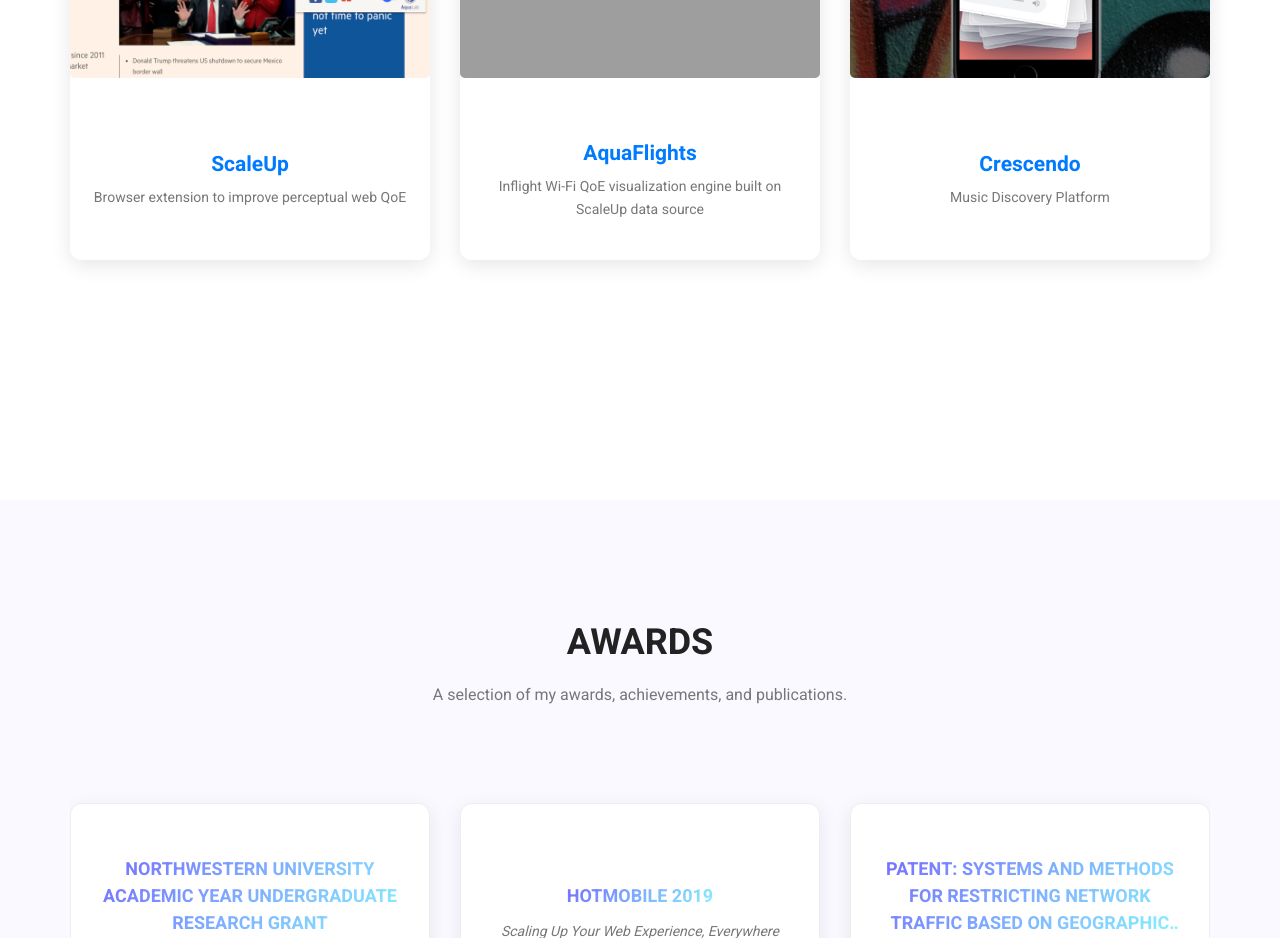
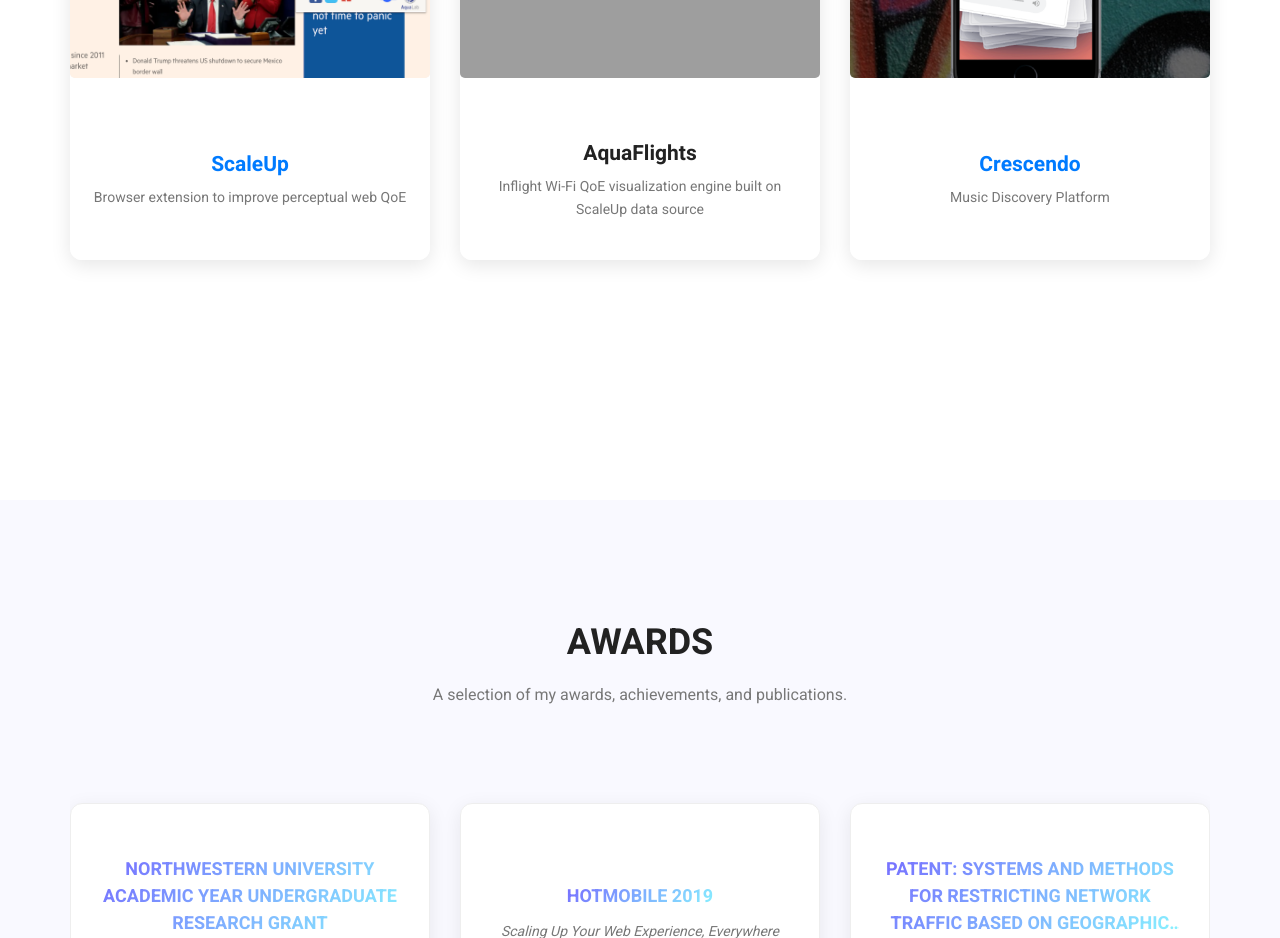
Before and after one commit to rhbelson/rhbelson.github.io, a plain HTML site: page index.html in a window 1280 px wide. Shown: the part 4140-5078 px from the top of the page. Drawn offline with Linux system fonts and the light colour scheme; grey boxes are pictures that could not be loaded.

Commit message:
Remove link from AquaFlights title

```diff
--- a/index.html
+++ b/index.html
@@ -415,7 +415,7 @@
         						<a class="light" href="img/gallery/project-4.jpg"><img src="img/gallery/icon.png" alt="View project"></a>
         					</div>
         					<div class="g_item_text">
-        						<h4><a href="https://github.com/rhbelson/aquaflights" target="_blank" rel="noopener noreferrer">AquaFlights</a></h4>
+        						<h4>AquaFlights</h4>
         						<p>Inflight Wi-Fi QoE visualization engine built on ScaleUp data source</p>
         					</div>
         				</div>
```
